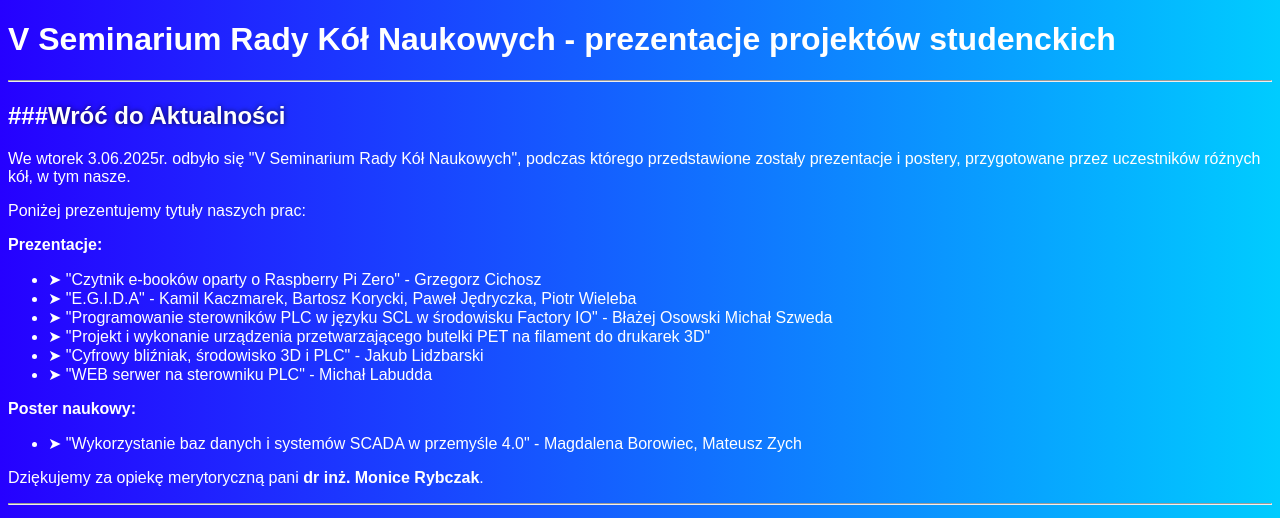
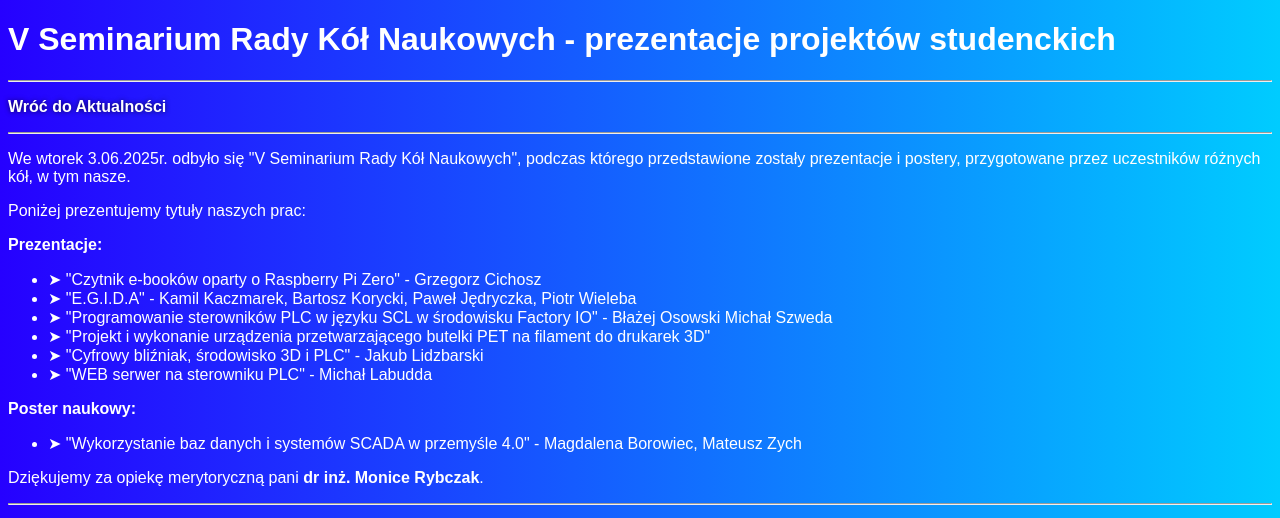
Before and after one commit to Majsiu/test, a website: page ex_art/05.06.2025.html in a window 1280 px wide. Shown: the top 518 px of the page. Drawn offline with Linux system fonts and the light colour scheme.

Commit message:
Auto-converted articles [skip ci]

```diff
--- a/ex_art/05.06.2025.html
+++ b/ex_art/05.06.2025.html
@@ -74,7 +74,8 @@ img {
 <body>
 <h1>V Seminarium Rady Kół Naukowych - prezentacje projektów studenckich</h1>
 <hr>
-<h2>###<a href="../media.html">Wróć do Aktualności</a></h2>
+<p><a href="../media.html">Wróć do Aktualności</a></p>
+<hr>
 <p>We wtorek 3.06.2025r. odbyło się &quot;V Seminarium Rady Kół Naukowych&quot;, podczas którego przedstawione zostały prezentacje i postery, przygotowane przez uczestników różnych kół, w tym nasze.</p>
 <p>Poniżej prezentujemy tytuły naszych prac:</p>
 <p><strong>Prezentacje:</strong></p>
@@ -102,7 +103,7 @@ img {
 <a href="https://postimg.cc/06pgwV20"><img src="https://i.postimg.cc/bv5q457W/zych-magda.jpg" alt="Zych i Magda"></a><br>
 <a href="https://postimg.cc/NLbcDC8N"><img src="https://i.postimg.cc/FsXH92YQ/Grzegorz.jpg" alt="Grzegorz"></a><br>
 <a href="https://postimg.cc/cvtGsspj"><img src="https://i.postimg.cc/kgfJvGfn/magda-zych.jpg" alt="Magda i Zych"></a></p>
-<p>###<a href="../media.html">Wróć do Aktualności</a></p>
+<p><a href="../media.html">Wróć do Aktualności</a></p>
 
 </body>
 </html>
```
